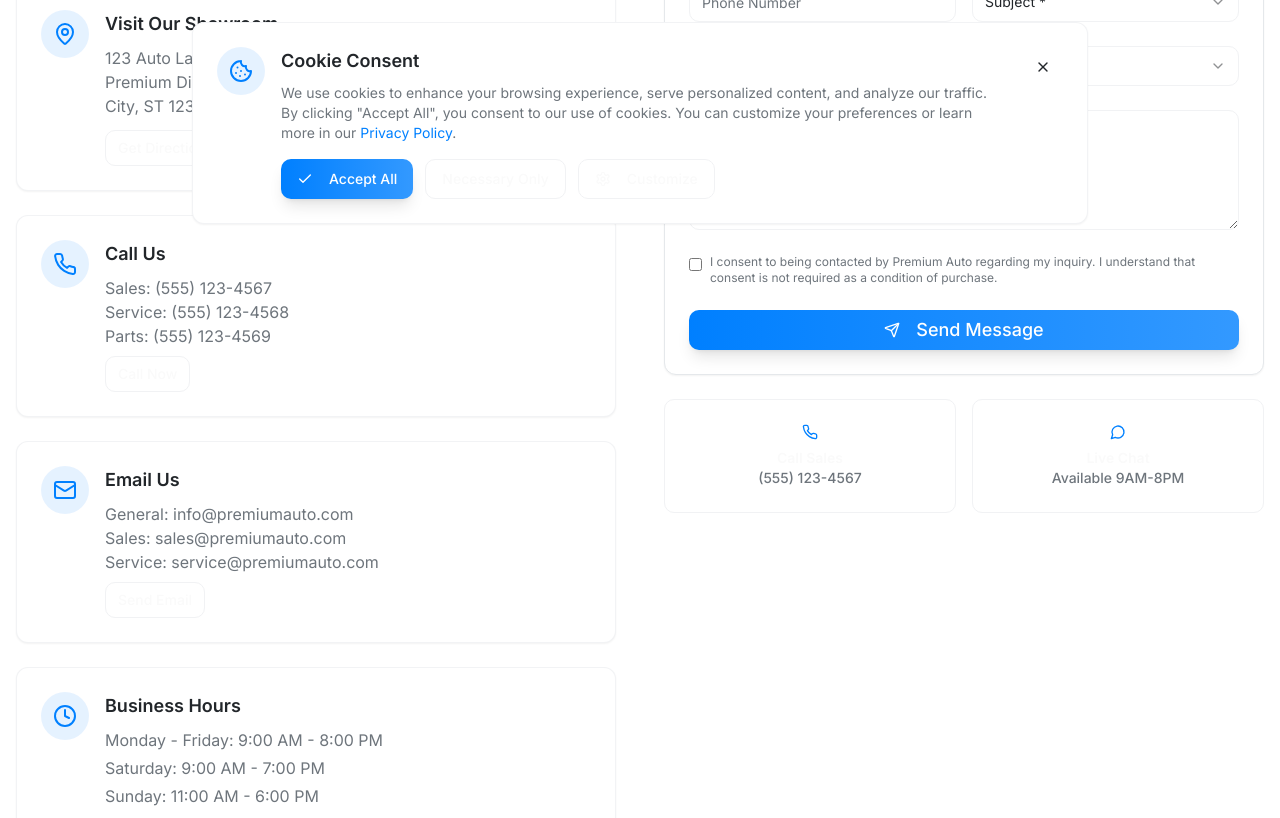
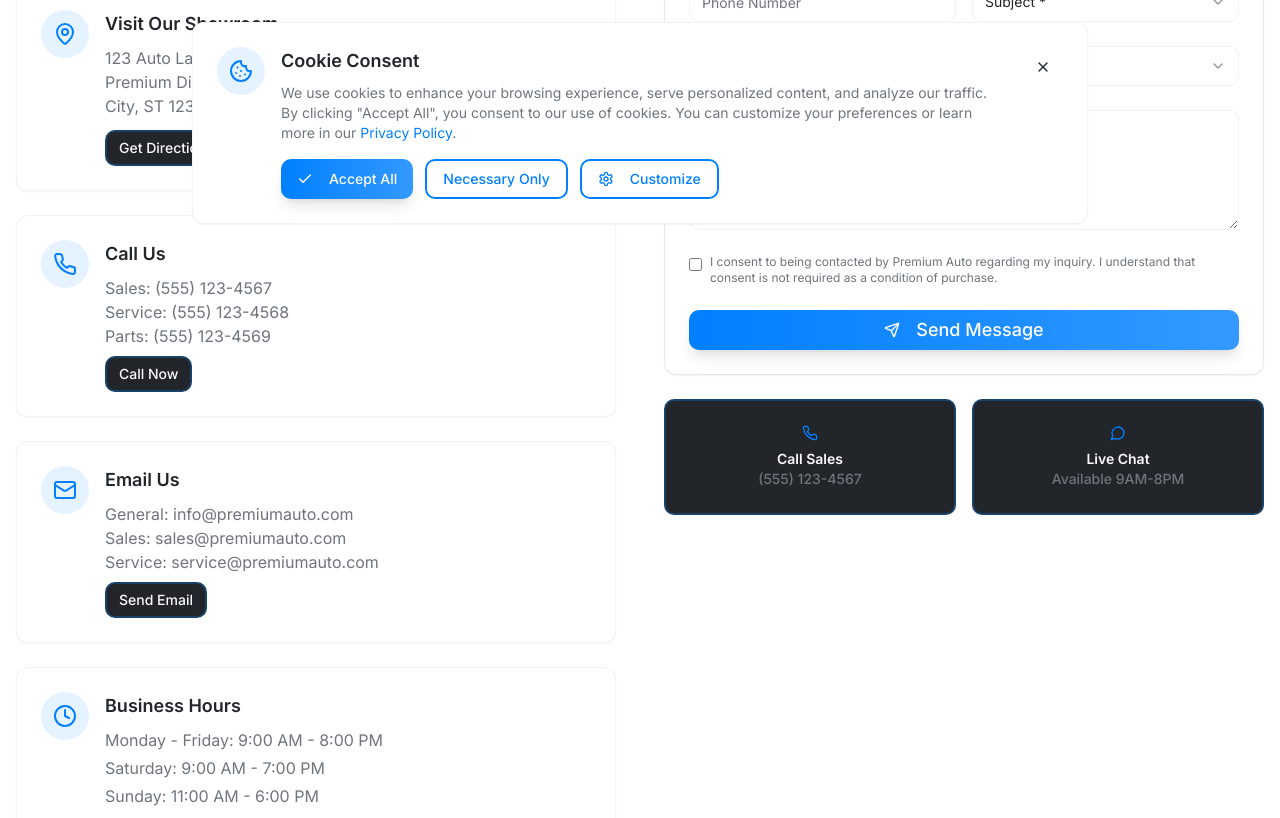
Before and after one commit to okaystunna/drive-ready-deal, a React (Vite) app: page /contact in a window 1280 px wide. Shown: the part 560-1378 px from the top of the page. Built offline with nearby package versions, Linux system fonts and the light colour scheme.

Commit message:
Fix unreadable button styles
Ensures all buttons are easily readable by applying consistent styling and removing hover-only visibility issues.

```diff
--- a/src/components/ui/button.tsx
+++ b/src/components/ui/button.tsx
@@ -13,11 +13,12 @@ const buttonVariants = cva(
         destructive:
           "bg-destructive text-destructive-foreground hover:bg-destructive/90",
         outline:
-          "border border-input bg-background hover:bg-accent hover:text-accent-foreground",
+          "border-2 border-primary text-primary bg-background hover:bg-primary hover:text-primary-foreground transition-colors",
         secondary:
           "bg-secondary text-secondary-foreground hover:bg-secondary/80",
         ghost: "hover:bg-accent hover:text-accent-foreground",
         link: "text-primary underline-offset-4 hover:underline",
+        premium: "bg-secondary text-secondary-foreground border-2 border-primary/30 hover:border-primary hover:bg-primary/10 transition-all",
       },
       size: {
         default: "h-10 px-4 py-2",
--- a/src/index.css
+++ b/src/index.css
@@ -128,7 +128,7 @@
   }
 
   .btn-premium {
-    @apply bg-secondary text-secondary-foreground border border-accent/20 hover:border-accent hover:bg-secondary/90 font-medium px-6 py-3 rounded-lg transition-all duration-300;
+    @apply bg-background text-foreground border-2 border-primary/30 hover:border-primary hover:bg-primary/10 hover:text-primary font-medium px-6 py-3 rounded-lg transition-all duration-300;
   }
 
   /* Vehicle Card Styles */
--- a/src/pages/Contact.tsx
+++ b/src/pages/Contact.tsx
@@ -68,7 +68,7 @@ const Contact = () => {
                         Premium District<br />
                         City, ST 12345
                       </p>
-                      <Button variant="outline" size="sm" className="mt-3 btn-premium">
+                      <Button variant="premium" size="sm" className="mt-3">
                         Get Directions
                       </Button>
                     </div>
@@ -89,7 +89,7 @@ const Contact = () => {
                         Service: (555) 123-4568<br />
                         Parts: (555) 123-4569
                       </p>
-                      <Button variant="outline" size="sm" className="btn-premium">
+                      <Button variant="premium" size="sm">
                         Call Now
                       </Button>
                     </div>
@@ -110,7 +110,7 @@ const Contact = () => {
                         Sales: sales@premiumauto.com<br />
                         Service: service@premiumauto.com
                       </p>
-                      <Button variant="outline" size="sm" className="btn-premium">
+                      <Button variant="premium" size="sm">
                         Send Email
                       </Button>
                     </div>
@@ -231,14 +231,14 @@ const Contact = () => {
 
             {/* Quick Actions */}
             <div className="mt-6 grid grid-cols-1 md:grid-cols-2 gap-4">
-              <Button variant="outline" className="btn-premium p-6 h-auto">
+              <Button variant="premium" className="p-6 h-auto">
                 <div className="text-center">
                   <Phone className="mx-auto mb-2 text-primary" size={24} />
                   <div className="font-semibold">Call Sales</div>
                   <div className="text-sm text-muted-foreground">(555) 123-4567</div>
                 </div>
               </Button>
-              <Button variant="outline" className="btn-premium p-6 h-auto">
+              <Button variant="premium" className="p-6 h-auto">
                 <div className="text-center">
                   <MessageCircle className="mx-auto mb-2 text-primary" size={24} />
                   <div className="font-semibold">Live Chat</div>
--- a/src/pages/Inventory.tsx
+++ b/src/pages/Inventory.tsx
@@ -175,7 +175,7 @@ const Inventory = () => {
                 </SelectContent>
               </Select>
 
-              <Button variant="outline" onClick={clearFilters} className="btn-premium">
+              <Button variant="premium" onClick={clearFilters}>
                 <SlidersHorizontal size={16} className="mr-2" />
                 Clear Filters
               </Button>
```
